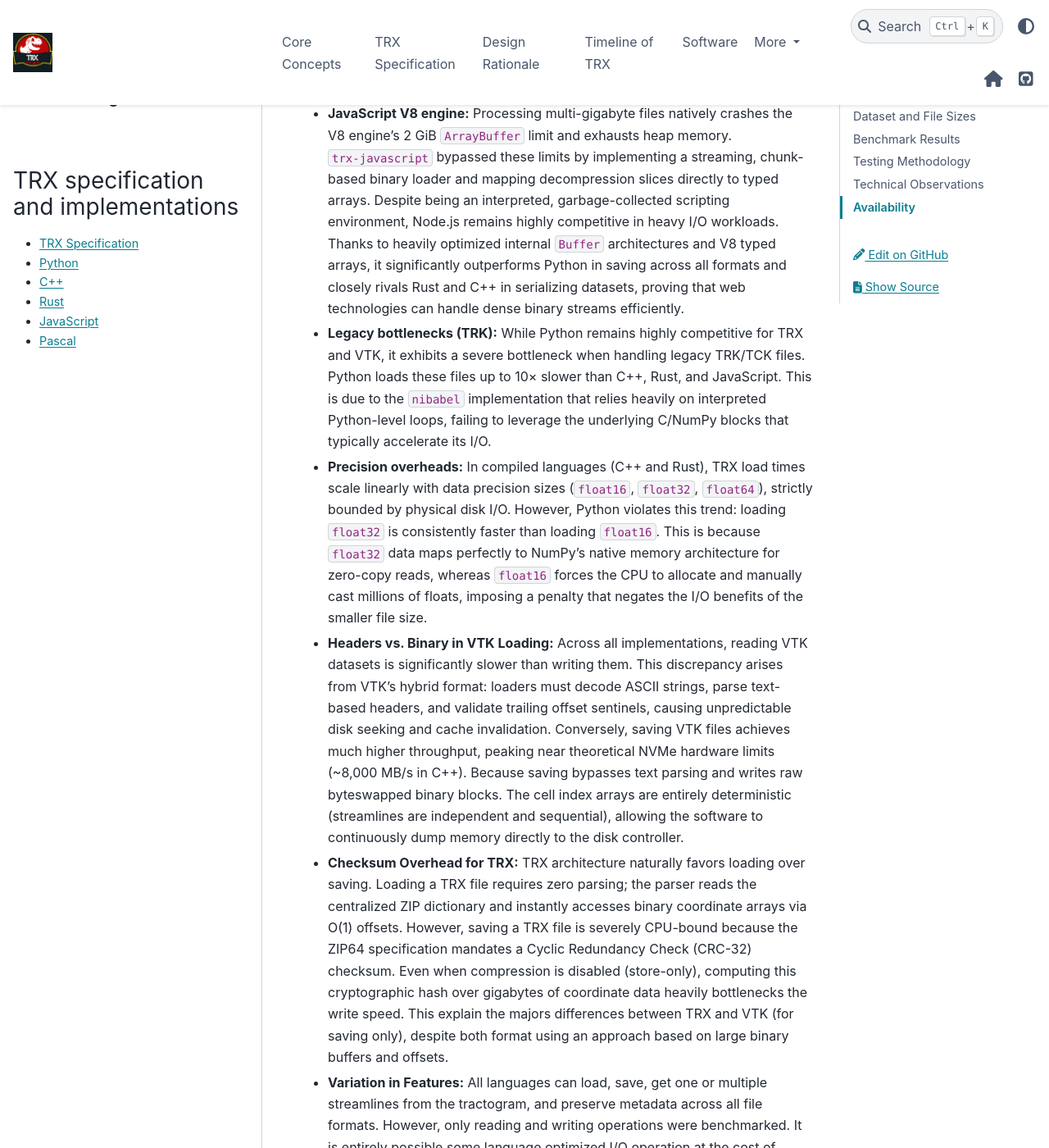
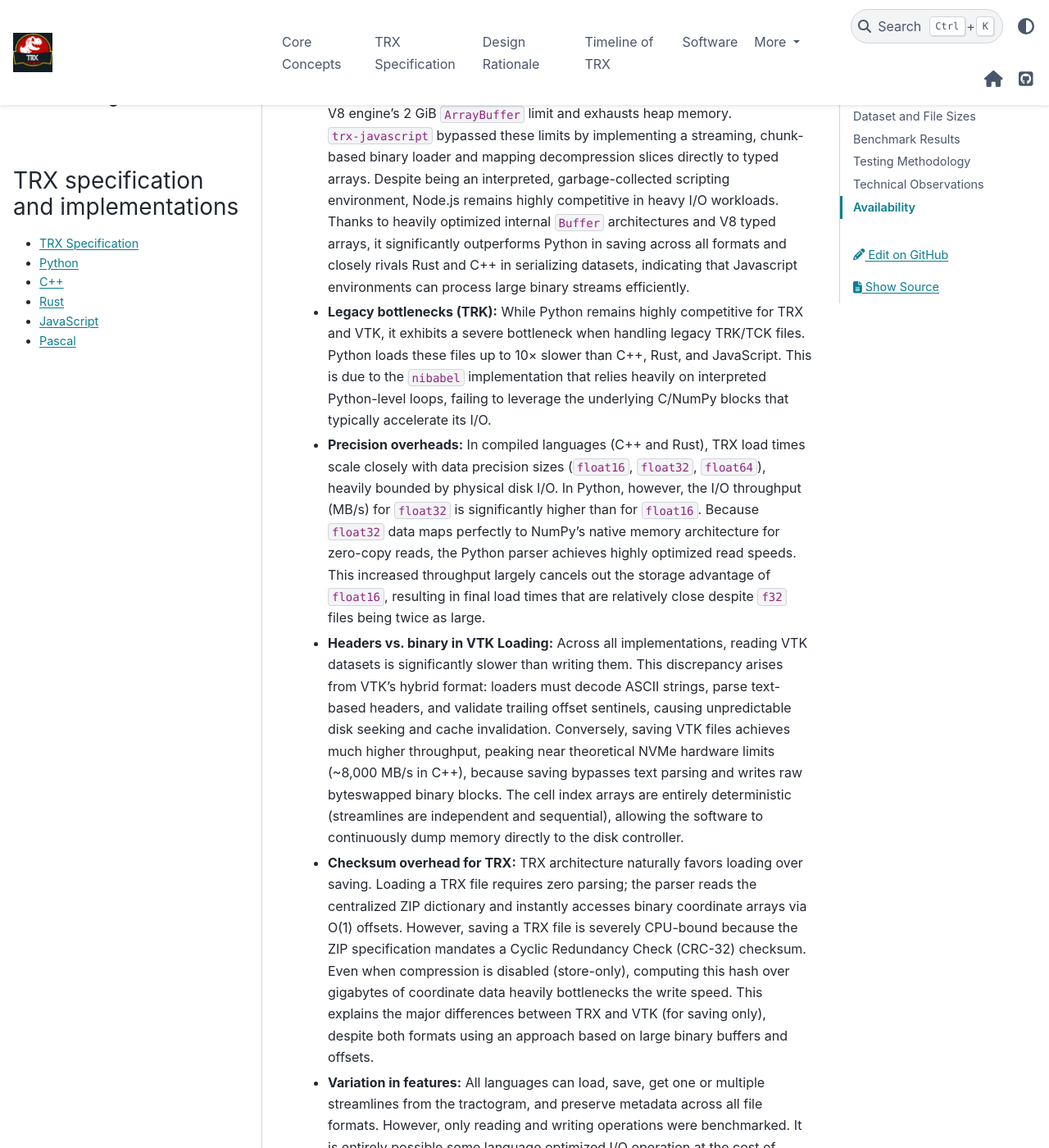
Before and after one commit to tee-ar-ex/tee-ar-ex.github.io, a Sphinx documentation site: the page built from source/benchmarks.md, in a window 1280 px wide and 1400 px high, scrolled down 4742 px. Shown: the whole window at 82% size. Built offline with Sphinx 7.4.7 and the PyData theme 0.15.4, drawn with Linux system fonts in a browser that asks for light colours; some of the changed text lies outside the part shown.

Commit message:
Fix typos

```diff
--- a/source/benchmarks.md
+++ b/source/benchmarks.md
@@ -30,23 +30,23 @@
 ![Cross-Language Processing Duration](_static/2026-TRX-figure_trellis_duration.png)
 
 **I/O duration trellis heatmap.**
-This plot details the total processing duration (Load + Save duration in seconds) across language runtimes. TRX demonstrates a dual efficiency advantage, combining the smallest file sizes (e.g., 1.15 GB for `f16`) with extremely fast total processing times (3.4 s - 6.7 s across all languages). In contrast, Python TRK execution falls into a massive outlier segment, requiring up to 105.03 s of total processing time due to unbuffered Python stream iteration overhead. Despite TRX `f32` being twice as small as TRX `f16`, the I/O is not that much faster (likely due to casting operations).
+This plot details the total processing duration (Load + Save duration in seconds) across language runtimes. TRX reduces file sizes (e.g., 1.15 GB for `f16`) while maintaining low processing times (3.4 s - 6.7 s across all languages). In contrast, Python TRK execution falls into a massive outlier segment, requiring up to 105.03 s of total processing time due to unbuffered Python stream iteration overhead. Despite TRX `f16` being ~2× smaller than TRX `f32`, the I/O is not that much faster (likely due to casting operations).
 
 ## Testing Methodology
 
 To guarantee interoperability, stability, and safety over long pipelines, the benchmark suite employs several rigorous testing paradigms across all implementations:
 
 ### Integrity tests
-This test validate the static integrity of individual read/write operations per language. By performing a full load-and-save round-trip on a single file, we verify that 3D coordinates, streamline counts, and offsets exactly match the original "gold standard". This ensures that basic byte-parsing, down-casting, and inverse affine transformations are mathematically correct within each closed system.
+These tests validate the static integrity of individual read/write operations per language. By performing a full load-and-save round-trip on a single file, we verify that 3D coordinates, streamline counts, and offsets exactly match the original "gold standard". This ensures that basic byte-parsing, down-casting, and inverse affine transformations are mathematically correct within each closed system.
 
 ### Relay tests
 Relay testing validates interoperability and metadata survival. A file is passed through the languages (e.g., Python &rarr; Rust &rarr; C++ &rarr; JavaScript). The final output is then compared directly to the original file. If any library writes a slightly non-standard JSON header or misaligned byte, the next library in the chain will fail. Relays intentionally cast coordinates down (e.g., `f64` &rarr; `f16` &rarr; `f64`) to measure the absolute spatial drift caused by coordinate compression.
 
 ### Compression tests
-This test validate that all four language implementations can correctly read and write **compressed** TRX archives (ZIP DEFLATED) without data loss. A compressed file is relayed through every language sequentially, and the final output is compared against the original memory buffer (using an exact tolerance of `1e-4` mm). This guarantees that the deflate/inflate cycle introduces no silent bit corruption and confirms production-readiness, as most real-world TRX files are compressed.
+These tests validate that all four language implementations can correctly read and write **compressed** TRX archives (ZIP DEFLATED) without data loss. A compressed file is relayed through every language sequentially, and the final output is compared against the original memory buffer (using an exact tolerance of `1e-4` mm). This guarantees that the deflate/inflate cycle introduces no silent bit corruption and confirms production-readiness, as most real-world TRX files are compressed.
 
 ### Edge-case tests
-These tests generates synthetic datasets to validate the resilience, scalability, and stability of the parsers under stress. The edge cases evaluated include:
+These tests generate synthetic datasets to validate the resilience, scalability, and stability of the parsers under stress. The edge cases evaluated include:
 *   **Empty/minimal data:** Loading files with 0 vertices and 0 streamlines to ensure no alignment panics or division-by-zero errors.
 *   **Extreme values:** Injecting `NaN`, `Inf`, `-Inf`, and absolute maximum bounds to verify parsers do not overflow.
 *   **Corrupted archives:** Truncating TRX ZIP archives mid-file to guarantee parsers fail gracefully without crashing the host process.
@@ -57,12 +57,12 @@
 
 The benchmark highlights some architectural disparities and provides deeper insights into language-specific behaviors:
 
-*   **JavaScript V8 engine:** Processing multi-gigabyte files natively crashes the V8 engine's 2 GiB `ArrayBuffer` limit and exhausts heap memory. `trx-javascript` bypassed these limits by implementing a streaming, chunk-based binary loader and mapping decompression slices directly to typed arrays. Despite being an interpreted, garbage-collected scripting environment, Node.js remains highly competitive in heavy I/O workloads. Thanks to heavily optimized internal `Buffer` architectures and V8 typed arrays, it significantly outperforms Python in saving across all formats and closely rivals Rust and C++ in serializing datasets, proving that web technologies can handle dense binary streams efficiently.
+*   **JavaScript V8 engine:** Processing multi-gigabyte files natively crashes the V8 engine's 2 GiB `ArrayBuffer` limit and exhausts heap memory. `trx-javascript` bypassed these limits by implementing a streaming, chunk-based binary loader and mapping decompression slices directly to typed arrays. Despite being an interpreted, garbage-collected scripting environment, Node.js remains highly competitive in heavy I/O workloads. Thanks to heavily optimized internal `Buffer` architectures and V8 typed arrays, it significantly outperforms Python in saving across all formats and closely rivals Rust and C++ in serializing datasets, indicating that Javascript environments can process large binary streams efficiently.
 *   **Legacy bottlenecks (TRK):** While Python remains highly competitive for TRX and VTK, it exhibits a severe bottleneck when handling legacy TRK/TCK files. Python loads these files up to 10&times; slower than C++, Rust, and JavaScript. This is due to the `nibabel` implementation that relies heavily on interpreted Python-level loops, failing to leverage the underlying C/NumPy blocks that typically accelerate its I/O.
-*   **Precision overheads:** In compiled languages (C++ and Rust), TRX load times scale linearly with data precision sizes (`float16`, `float32`, `float64`), strictly bounded by physical disk I/O. However, Python violates this trend: loading `float32` is consistently faster than loading `float16`. This is because `float32` data maps perfectly to NumPy's native memory architecture for zero-copy reads, whereas `float16` forces the CPU to allocate and manually cast millions of floats, imposing a penalty that negates the I/O benefits of the smaller file size.
-*   **Headers vs. Binary in VTK Loading:** Across all implementations, reading VTK datasets is significantly slower than writing them. This discrepancy arises from VTK's hybrid format: loaders must decode ASCII strings, parse text-based headers, and validate trailing offset sentinels, causing unpredictable disk seeking and cache invalidation. Conversely, saving VTK files achieves much higher throughput, peaking near theoretical NVMe hardware limits (~8,000 MB/s in C++). Because saving bypasses text parsing and writes raw byteswapped binary blocks. The cell index arrays are entirely deterministic (streamlines are independent and sequential), allowing the software to continuously dump memory directly to the disk controller.
-*   **Checksum Overhead for TRX:** TRX architecture naturally favors loading over saving. Loading a TRX file requires zero parsing; the parser reads the centralized ZIP dictionary and instantly accesses binary coordinate arrays via O(1) offsets. However, saving a TRX file is severely CPU-bound because the ZIP64 specification mandates a Cyclic Redundancy Check (CRC-32) checksum. Even when compression is disabled (store-only), computing this cryptographic hash over gigabytes of coordinate data heavily bottlenecks the write speed. This explain the majors differences between TRX and VTK (for saving only), despite both format using an approach based on large binary buffers and offsets.
-*   **Variation in Features:** All languages can load, save, get one or multiple streamlines from the tractogram, and preserve metadata across all file formats. However, only reading and writing operations were benchmarked. It is entirely possible some language optimized I/O operation at the cost of slower access once in memory or that data representation is suboptimal for typical tractography analysis. This is out of the scope of our benchmarks. At the moment, the most complete and thoroughly tested implementation is `trx-python`.
+*   **Precision overheads:** In compiled languages (C++ and Rust), TRX load times scale closely with data precision sizes (`float16`, `float32`, `float64`), heavily bounded by physical disk I/O. In Python, however, the I/O throughput (MB/s) for `float32` is significantly higher than for `float16`. Because `float32` data maps perfectly to NumPy's native memory architecture for zero-copy reads, the Python parser achieves highly optimized read speeds. This increased throughput largely cancels out the storage advantage of `float16`, resulting in final load times that are relatively close despite `f32` files being twice as large.
+*   **Headers vs. binary in VTK Loading:** Across all implementations, reading VTK datasets is significantly slower than writing them. This discrepancy arises from VTK's hybrid format: loaders must decode ASCII strings, parse text-based headers, and validate trailing offset sentinels, causing unpredictable disk seeking and cache invalidation. Conversely, saving VTK files achieves much higher throughput, peaking near theoretical NVMe hardware limits (~8,000 MB/s in C++), because saving bypasses text parsing and writes raw byteswapped binary blocks. The cell index arrays are entirely deterministic (streamlines are independent and sequential), allowing the software to continuously dump memory directly to the disk controller.
+*   **Checksum overhead for TRX:** TRX architecture naturally favors loading over saving. Loading a TRX file requires zero parsing; the parser reads the centralized ZIP dictionary and instantly accesses binary coordinate arrays via O(1) offsets. However, saving a TRX file is severely CPU-bound because the ZIP specification mandates a Cyclic Redundancy Check (CRC-32) checksum. Even when compression is disabled (store-only), computing this hash over gigabytes of coordinate data heavily bottlenecks the write speed. This explains the major differences between TRX and VTK (for saving only), despite both formats using an approach based on large binary buffers and offsets.
+*   **Variation in features:** All languages can load, save, get one or multiple streamlines from the tractogram, and preserve metadata across all file formats. However, only reading and writing operations were benchmarked. It is entirely possible some language optimized I/O operation at the cost of slower access once in memory or that data representation is suboptimal for typical tractography analysis. This is out of the scope of our benchmarks. At the moment, the most complete and thoroughly tested implementation is `trx-python`.
 
 ## Availability
 
```
